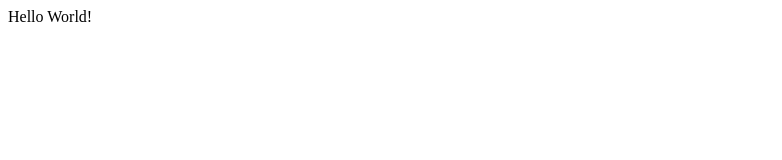
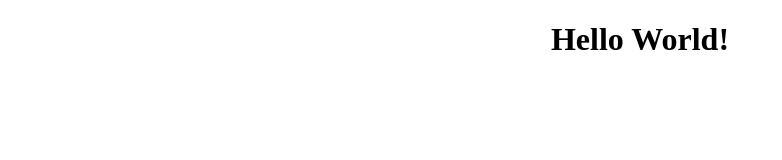
Before and after one commit to HasainJinan/HasainJinan.github.io, a plain HTML site: page index.html in a window 1280 px wide. Shown: the whole page, without its empty margins (0-782 px from the left). Drawn offline with Linux system fonts and the light colour scheme.

Commit message:
Center Alignment Testing

```diff
--- a/index.html
+++ b/index.html
@@ -7,6 +7,6 @@
     <title>Hasain Jinan's Personal Website</title>
 </head>
 <body>
-    Hello World!
+    <h1 align="center">Hello World! </h1>
 </body>
 </html>
```
